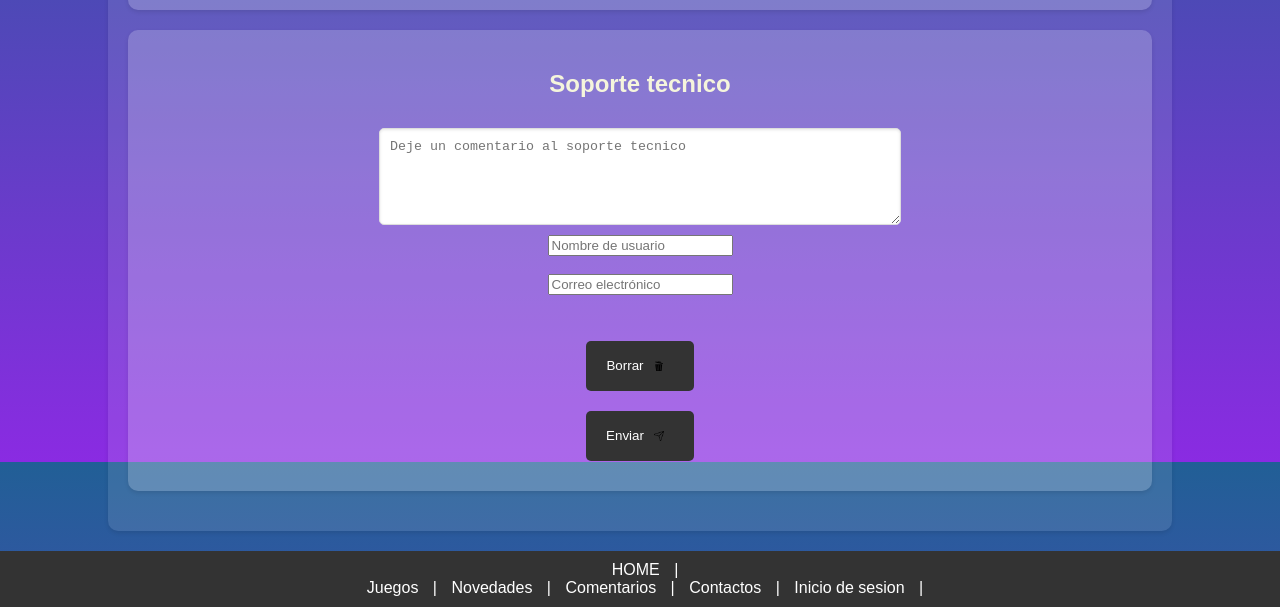
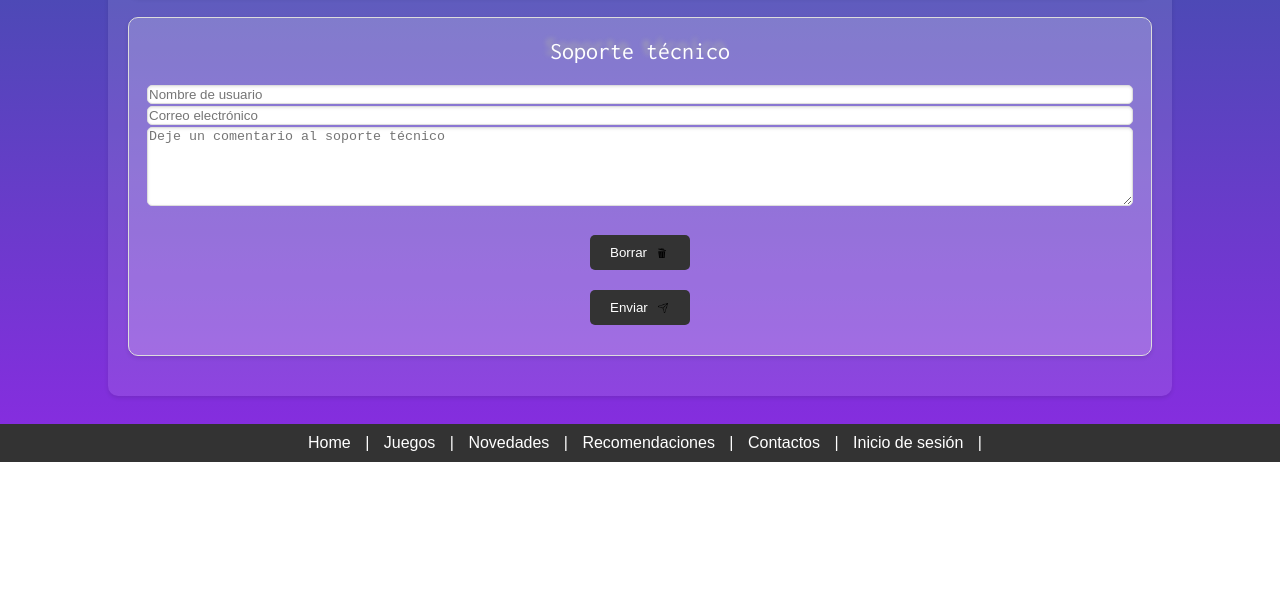
Before and after one commit to MarianoVillalba/Proyecto_1, a plain HTML site: page Contactos.html in a window 1280 px wide. Shown: the part 338-945 px from the top of the page. After the commit the page ends 800 px from the top, so only its background shows below. Drawn offline with Linux system fonts and the light colour scheme.

Commit message:
novedades

```diff
--- a/CSS/estilos.css
+++ b/CSS/estilos.css
@@ -1,18 +1,26 @@
-/* Estilos básicos para la página */
-body
-{
+/* Estilo global para el HTML y el cuerpo del documento */
+html, body {
     font-family: Arial, sans-serif;
     margin: 0;
     padding: 0;
+    height: 100%;
+    background: linear-gradient(to bottom, #215F96, #8A2BE2);
+    background-repeat: no-repeat;
+    background-attachment: fixed;
+    color: #f5f5dc;
+    cursor: url('Imagenes/cursor.png'), auto;
+}
+
+body
+{
     display: flex;
     flex-direction: column;
-    align-items: center;
-    justify-content: center;
-    background: linear-gradient(to bottom, #215F96, #8A2BE2);
-    background-repeat: no-repeat;
+    min-height: 100vh;
 }
 
-header, footer {
+/* Estilos para el encabezado y pie de página */
+nav, footer
+{
     width: 100%;
     background-color: #333;
     color: white;
@@ -20,95 +28,84 @@ header, footer {
     padding: 10px 0;
 }
 
+/* Estilo para los enlaces de navegación */
 nav a
 {
     color: white;
     text-decoration: none;
     margin: 0 10px;
+    display: inline-block;
 }
 
-h2
-{
-    text-align: center;
-    color:#f5f5dc;
+nav a:hover {
+    text-decoration: underline;
 }
 
-main
-{
+/* Estilo para los encabezados */
+h1, h2 {
+    color: #f5f5dc;
+    text-align: center;
+    border-radius: 20px;
+    box-shadow: -6px -6px 7px #e0ffd8,
+               6px  6px 7px #e0ffd8;
+    font-family: "Inconsolata", monospace;
+    font-optical-sizing: auto;
+    font-weight: <weight>;
+    font-style: normal;
+    font-variation-settings:
+        "wdth" 100;
+}
+
+main {
     width: 80%;
     max-width: 1200px;
     margin: 20px auto;
+    flex-grow: 1;
+    display: flex;
+    flex-direction: column;
+    align-items: center;
+    justify-content: center;
 }
 
-/* Estilos para la sección de categorías */
-.categorias
-{
-    margin-bottom: 20px;
+/* Estilo para el contenedor de la sección */
+section {
+    width: 100%;
+    background-color: rgba(255, 255, 255, 0.1);
+    padding: 20px;
+    border-radius: 10px;
+    box-shadow: 0 2px 4px rgba(0, 0, 0, 0.1);
 }
 
-.categorias h3
-{
-    margin-top: 0;
+/* Estilo para los artículos */
+article {
+    padding: 20px;
+    background-color: rgba(255, 255, 255, 0.2);
+    border-radius: 10px;
+    box-shadow: 0 2px 4px rgba(0, 0, 0, 0.1);
+    margin-bottom: 20px;
+    text-align: center;
 }
 
-.categorias ul
-{
-    list-style-type: none;
-    padding: 0;
-}
-
-.categorias li
-{
-    margin: 5px 0;
-}
-
-.categorias a
-{
-    text-decoration: none;
-    color: #333;
-}
-/* Estilos para el contenedor de la cuadrícula */
-.grid-container
-{
-    display: grid;
-    grid-template-columns: repeat(auto-fit, minmax(300px, 1fr));
-    grid-gap: 20px;
-}
-
-/* Estilos para los artículos de la cuadrícula */
-.grid-item
-{
-    background-color: #f9f9f9;
-    border: 1px solid #ddd;
-    padding: 20px;
-    box-shadow: 0 2px 4px rgba(0, 0, 0, 0.1);
+article iframe {
+    max-width: 100%;
+    height: auto;
+    margin: 10px 0;
 
 }
 
-.grid-item h2
-{
-    margin-top: 0;
-    color: #000000;
+/* Estilo para los elementos horizontales */
+hr {
+    width: 100%;
+    border: 1px solid #f5f5dc;
+    margin: 20px 0;
 }
+p {
+    color: black;
+    font-family: "Inconsolata", monospace;
+    font-optical-sizing: auto;
+    font-weight: <weight>;
+    font-style: normal;
+    font-variation-settings:
+        "wdth" 100;
 
-.grid-item img
-{
-    max-width: 100%;
-    height: auto;
 }
-// <uniquifier>: Use a unique and descriptive class name
-// <weight>: Use a value from 100 to 700
-
-.josefin-sans p
-{
-  font-family: "Josefin Sans", sans-serif;
-  font-optical-sizing: auto;
-  font-weight: <weight>;
-  font-style: normal;
-}
-.grid-item p strong
-{
-
-    text-align: justify;
-    color: #000000;
-}
--- a/CSS/estilos_comentarios.css
+++ b/CSS/estilos_comentarios.css
@@ -9,7 +9,8 @@ html, body
     color: #f5f5dc;
 }
 
-body {
+body
+{
     display: flex;
     flex-direction: column;
     min-height: 100vh;
@@ -32,9 +33,18 @@ nav a {
 }
 
 /* Estilo para los encabezados */
-h2, h3 {
+h2, h3
+{
     text-align: center;
-    color: #f5f5dc;
+    margin-top: 0;
+    text-shadow: -5px -5px 5px #aaa;
+    color: white;
+    font-family: "Inconsolata", monospace;
+    font-optical-sizing: auto;
+    font-weight: <weight>;
+    font-style: normal;
+    font-variation-settings:
+        "wdth" 100;
 }
 
 main {
@@ -65,9 +75,30 @@ article {
     box-shadow: 0 2px 4px rgba(0, 0, 0, 0.1);
     margin-bottom: 20px;
 }
+/* Estilos para los artículos de la cuadrícula */
+.grid-item
+ {
+    background-color: rgba(255, 255, 255, 0.2);
+    border: 1px solid #ddd;
+    padding: 20px;
+    border-radius: 10px;
+    box-shadow: 0 2px 4px rgba(0, 0, 0, 0.1);
+    text-align: center;
+    transition: transform 0.3s ease;
+    transition-property: width, background-color;
+    transition-duration: 1s, 1s;
+    transition-timing-function: linear, linear;
+    transition-delay: 0s, 0s;
 
+}
+
+.grid-item:hover
+ {
+    background-color:#8B008B;
+}
 /* Estilo para los formularios */
-form {
+form
+{
     display: flex;
     flex-direction: column;
     align-items: center;
@@ -87,6 +118,7 @@ form input, form textarea
 button
 {
     display: flex;
+    width: 100px;
     align-items: center;
     padding: 10px 20px;
     margin: 10px;
@@ -95,18 +127,19 @@ button
     background-color: #333;
     color: white;
     cursor: pointer;
-    transition: background-color 0.3s ease;
+    transition:width 1s, background-color 3s;
 }
-
+button:hover
+{
+    width:300px;
+    background-color: #E9967A;
+}
 button img
 {
     margin-left: 10px;
 }
 
-button:hover
-{
-    background-color: #555;
-}
+
 
 hr {
     width: 100%;
--- a/CSS/estilos_contactos.css
+++ b/CSS/estilos_contactos.css
@@ -1,4 +1,3 @@
-/* Estilo global para el HTML y el cuerpo del documento */
 html, body {
     font-family: Arial, sans-serif;
     margin: 0;
@@ -6,7 +5,6 @@ html, body {
     height: 100%;
     background: linear-gradient(to bottom, #215F96, #8A2BE2);
     background-repeat: no-repeat;
-    background-attachment: fixed;
     color: #f5f5dc;
 }
 
@@ -16,7 +14,6 @@ body {
     min-height: 100vh;
 }
 
-/* Estilos para el encabezado y pie de página */
 header, footer {
     width: 100%;
     background-color: #333;
@@ -25,22 +22,22 @@ header, footer {
     padding: 10px 0;
 }
 
-/* Estilo para los enlaces de navegación */
 nav a {
     color: white;
     text-decoration: none;
     margin: 0 10px;
-    display: inline-block;
 }
 
-nav a:hover {
-    text-decoration: underline;
-}
-
-/* Estilo para los encabezados */
-h2 {
+h2, h3 {
     text-align: center;
-    color: #f5f5dc;
+    margin-top: 0;
+    text-shadow: -5px -5px 5px #aaa;
+    color: white;
+    font-family: "Inconsolata", monospace;
+    font-optical-sizing: auto;
+    font-weight: normal;  /* Ajustado para ser un valor válido */
+    font-style: normal;
+    font-variation-settings: "wdth" 100;
 }
 
 main {
@@ -54,7 +51,6 @@ main {
     justify-content: center;
 }
 
-/* Estilo para el contenedor de la sección */
 section {
     width: 100%;
     background-color: rgba(255, 255, 255, 0.1);
@@ -63,18 +59,30 @@ section {
     box-shadow: 0 2px 4px rgba(0, 0, 0, 0.1);
 }
 
-/* Estilo para los artículos */
 article {
     padding: 20px;
     background-color: rgba(255, 255, 255, 0.2);
     border-radius: 10px;
     box-shadow: 0 2px 4px rgba(0, 0, 0, 0.1);
     margin-bottom: 20px;
-    text-align: center;
 }
 
-article img {
-    margin: 10px;
+.grid-item {
+    background-color: rgba(255, 255, 255, 0.2);
+    border: 1px solid #ddd;
+    padding: 20px;
+    border-radius: 10px;
+    box-shadow: 0 2px 4px rgba(0, 0, 0, 0.1);
+    text-align: center;
+    transition: transform 0.3s ease;
+    transition-property: width, background-color;
+    transition-duration: 1s, 1s;
+    transition-timing-function: linear, linear;
+    transition-delay: 0s, 0s;
+}
+
+.grid-item:hover {
+    background-color: #8B008B;
 }
 
 form {
@@ -83,19 +91,19 @@ form {
     align-items: center;
 }
 
-form textarea {
+form input, form textarea {
     width: 100%;
-    max-width: 500px;
-    padding: 10px;
-    margin: 10px 0;
+    max-width: 1000px;
+    padding: 10px;  /* Corregido de 1px a 10px */
+    margin: 10px 0;  /* Corregido de 1px a 10px */
     border: 1px solid #ddd;
     border-radius: 5px;
     box-shadow: inset 0 1px 3px rgba(0, 0, 0, 0.1);
 }
 
-/* Estilo para los botones */
 button {
     display: flex;
+    width: 100px;
     align-items: center;
     padding: 10px 20px;
     margin: 10px;
@@ -104,18 +112,18 @@ button {
     background-color: #333;
     color: white;
     cursor: pointer;
-    transition: background-color 0.3s ease;
+    transition: width 1s, background-color 3s;
+}
+
+button:hover {
+    width: 300px;
+    background-color: #E9967A;
 }
 
 button img {
     margin-left: 10px;
 }
 
-button:hover {
-    background-color: #555;
-}
-
-/* Estilo para los elementos horizontales */
 hr {
     width: 100%;
     border: 1px solid #f5f5dc;
--- a/CSS/estilos_juegos.css
+++ b/CSS/estilos_juegos.css
@@ -48,9 +48,12 @@ h1, h2
     text-shadow: -5px -5px 5px #aaa;
     text-align: center;
     color: #f5f5dc;
-    font-family: "Tiny5", sans-serif;
-    font-weight: 400;
+    font-family: "Inconsolata", monospace;
+    font-optical-sizing: auto;
+    font-weight: <weight>;
     font-style: normal;
+    font-variation-settings:
+        "wdth" 100;
 }
 
 main
@@ -118,25 +121,31 @@ select
  {
     transform: translateY(-5px); /* Agregar efecto de elevación al pasar el cursor sobre el artículo */
     width:300px;
-    background-color:#007b7d;
+    background-color:#8B008B;
 }
 
 .grid-item h2
  {
     margin-top: 0;
     color: #000;
-    font-family: "Tiny5", sans-serif;
-    font-weight: 400;
+    font-family: "Inconsolata", monospace;
+    font-optical-sizing: auto;
+    font-weight: <weight>;
     font-style: normal;
+    font-variation-settings:
+        "wdth" 100;
 }
 
 .grid-item p
  {
-    font-family: "Tiny5", sans-serif;
-    font-weight: 400;
+    font-family: "Inconsolata", monospace;
+    font-optical-sizing: auto;
+    font-weight: <weight>;
     font-style: normal;
+    font-variation-settings:
+        "wdth" 100;
     text-align: justify;
-    color: #333; /* Cambiar el color del texto para hacerlo más legible */
+    color: #f5f5dc; /* Cambiar el color del texto para hacerlo más legible */
 }
 
 .grid-item img
@@ -186,5 +195,5 @@ button
 button:hover
 {
     width:300px;
-    background-color: purple;
+    background-color: #E9967A;
 }
--- a/CSS/estilos_novedades.css
+++ b/CSS/estilos_novedades.css
@@ -6,16 +6,8 @@ html, body {
     height: 100%;
     background: linear-gradient(to bottom, #215F96, #8A2BE2);
     background-repeat: no-repeat;
-    background-attachment: fixed;
     color: #f5f5dc;
 }
-
-body {
-    display: flex;
-    flex-direction: column;
-    min-height: 100vh;
-}
-
 /* Estilos para el encabezado y pie de página */
 header, footer {
     width: 100%;
@@ -39,8 +31,15 @@ nav a:hover {
 
 /* Estilo para los encabezados */
 h1, h2 {
+    text-shadow: -5px -5px 5px #aaa;
     text-align: center;
     color: #f5f5dc;
+    font-family: "Inconsolata", monospace;
+    font-optical-sizing: auto;
+    font-weight: <weight>;
+    font-style: normal;
+    font-variation-settings:
+        "wdth" 100;
 }
 
 main {
--- a/Contactos.html
+++ b/Contactos.html
@@ -1,66 +1,69 @@
 <!DOCTYPE html>
-<html>
+<html lang="es">
 <head>
     <meta charset="utf-8">
     <meta name="viewport" content="width=device-width, initial-scale=1">
     <title>Contactos</title>
+    <link rel="icon" type="image/png" href="Imagenes/Foto.png">
     <link rel="stylesheet" href="CSS/estilos_contactos.css" type="text/css">
+    <link rel="stylesheet" href="CSS/estilos_comentarios.css" type="text/css">
+    <link rel="preconnect" href="https://fonts.googleapis.com">
+    <link rel="preconnect" href="https://fonts.gstatic.com" crossorigin>
+    <link href="https://fonts.googleapis.com/css2?family=Inconsolata:wght@200..900&display=swap" rel="stylesheet">
 </head>
 <body>
     <header>
         <nav>
-		<a href="index.html">HOME</a> |
-        <br>
+            <a href="index.html">Home</a> |
             <a href="Juegos.html">Juegos</a> |
             <a href="Novedades.html">Novedades</a> |
             <a href="Comentarios.html">Recomendaciones</a> |
             <a href="Contactos.html">Contactos</a> |
-        <a href="Inicio_sesion.html">Inicio de sesion</a> |
+            <a href="Inicio_sesion.html">Inicio de sesión</a> |
         </nav>
     </header>
-	<h2><strong>Contactos</h2></strong>
+    <hr>
+    <h2><strong>Contactos</strong></h2>
     <main>
         <section>
-		 	<article>
-	            <p>Puede contactarme a través de los siguientes medios:</p>
+            <article class="grid-item">
+                <h2>Puede contactarme a través de los siguientes medios:</h2>
                 <a href="mailto:marianovillalba21@gmail.com" target="_blank">
                     <img src="Imagenes/correo.png" alt="Correo" width="70px">
                 </a>
-	                <a href="https://api.whatsapp.com/send?phone=+54 9 3765 032269&text=¡Hola! ¿Cómo puedo ayudarte?" target="_blank">
+                <a href="https://api.whatsapp.com/send?phone=+5493765032269&text=¡Hola! ¿Cómo puedo ayudarte?" target="_blank">
                     <img src="Imagenes/warap.png" alt="WhatsApp" width="70px">
                 </a>
                 <a href="https://www.instagram.com/mariano__villalba/" target="_blank">
                     <img src="Imagenes/instagram.png" alt="Instagram" width="70px">
                 </a>
             </article>
-            <article>
-	            <h2>Soporte tecnico</h2>
+            <article class="grid-item">
+                <h2>Soporte técnico</h2>
                 <form action="index.html" method="POST">
-	                <textarea id="comentarios" name="comentarios" placeholder="Deje un comentario al soporte tecnico" rows="5" cols="60"></textarea>
                     <input type="text" id="Username" name="Username" placeholder="Nombre de usuario" required>
+                    <input type="email" id="correo" name="correo" placeholder="Correo electrónico" autocomplete="off" required>
+                    <textarea id="comentarios" name="comentarios" placeholder="Deje un comentario al soporte técnico" rows="5" cols="60"></textarea>
                     <br>
-		                <input type="email" id="correo" name="correo" placeholder="Correo electrónico" autocomplete="off" required>
-	                <br><br>
                     <button type="reset">
-	                    Borrar<img src="Imagenes/papelera.png" alt="Borrar" width="10px">
+                        Borrar <img src="Imagenes/papelera.png" alt="Borrar" width="10px">
                     </button>
                     <button type="submit">
-	                    Enviar<img src="Imagenes/enviar.png" alt="Enviar" width="10px">
+                        Enviar <img src="Imagenes/enviar.png" alt="Enviar" width="10px">
                     </button>
                 </form>
             </article>
         </section>
     </main>
-</body>
     <footer>
         <nav>
-		<a href="index.html">HOME</a> |
-        <br>
+            <a href="index.html">Home</a> |
             <a href="Juegos.html">Juegos</a> |
             <a href="Novedades.html">Novedades</a> |
-        <a href="Comentarios.html">Comentarios</a> |
+            <a href="Comentarios.html">Recomendaciones</a> |
             <a href="Contactos.html">Contactos</a> |
-        <a href="Inicio_sesion.html">Inicio de sesion</a> |
+            <a href="Inicio_sesion.html">Inicio de sesión</a> |
         </nav>
     </footer>
+</body>
 </html>
```
Also changed, not shown: Comentarios.html (+12 -8 lines), Juegos.html (+6 -5 lines), Novedades.html (+13 -8 lines), crear_cuenta.html (+4 -4 lines), index.html (+13 -11 lines), inicio_sesion.html (+6 -6 lines), Imagenes/cursor.png (added). Lines whose indentation alone changed are shown as unchanged.
